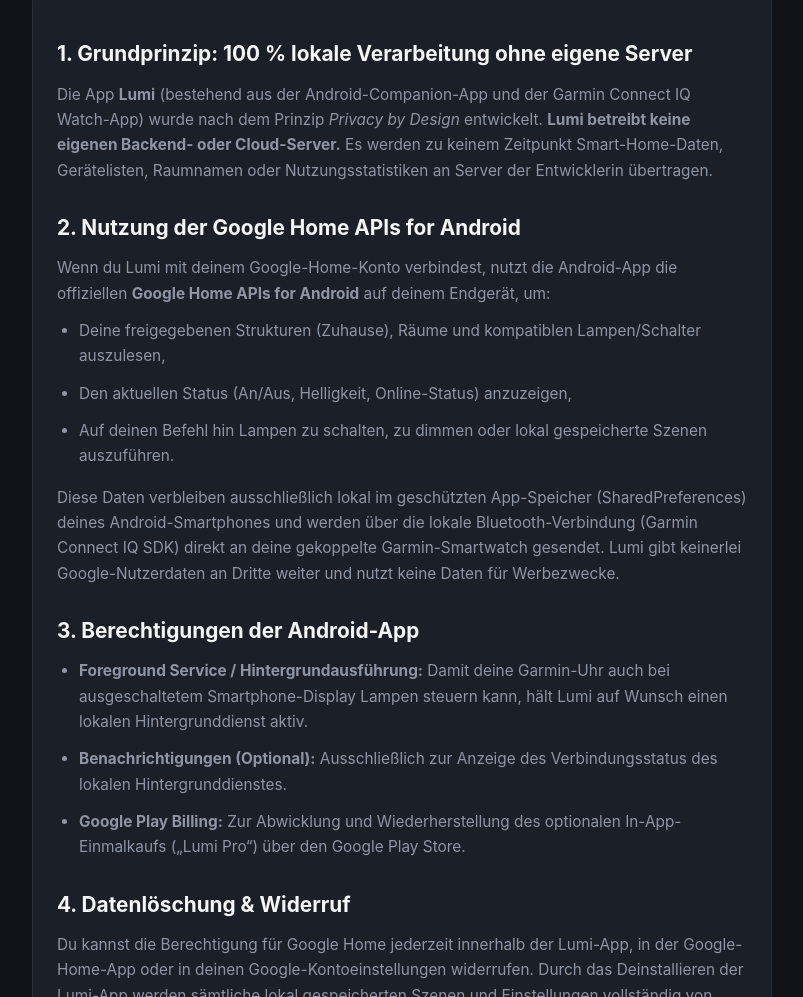
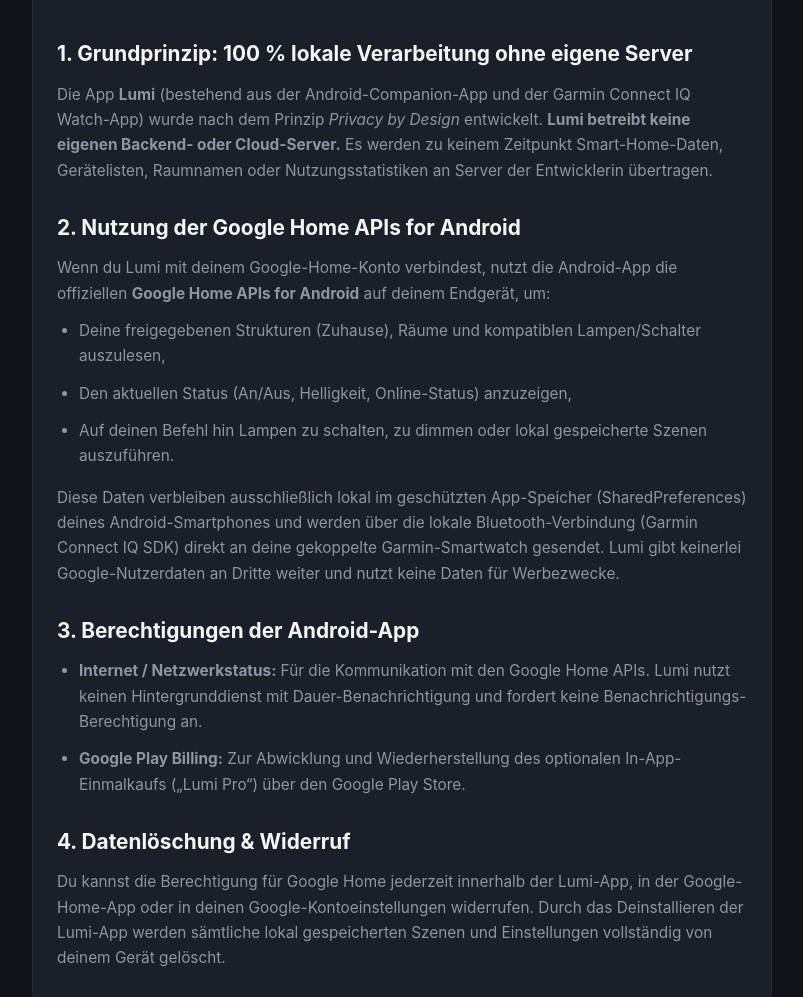
Before and after one commit to ce-lona/lumi-site, a plain HTML site: page privacy.html in a window 1280 px wide. Shown: the part 207-1204 px from the top of the page, without its empty margins (238-1041 px from the left). Drawn offline with Linux system fonts and the light colour scheme.

Commit message:
Privacy: remove foreground service/notifications section
Co-Authored-By: Claude Opus 5.5 <noreply@anthropic.com>

```diff
--- a/privacy.html
+++ b/privacy.html
@@ -74,8 +74,7 @@
 
       <h2>3. Berechtigungen der Android-App</h2>
       <ul>
-        <li><strong>Foreground Service / Hintergrundausführung:</strong> Damit deine Garmin-Uhr auch bei ausgeschaltetem Smartphone-Display Lampen steuern kann, hält Lumi auf Wunsch einen lokalen Hintergrunddienst aktiv.</li>
-        <li><strong>Benachrichtigungen (Optional):</strong> Ausschließlich zur Anzeige des Verbindungsstatus des lokalen Hintergrunddienstes.</li>
+        <li><strong>Internet / Netzwerkstatus:</strong> Für die Kommunikation mit den Google Home APIs. Lumi nutzt keinen Hintergrunddienst mit Dauer-Benachrichtigung und fordert keine Benachrichtigungs-Berechtigung an.</li>
         <li><strong>Google Play Billing:</strong> Zur Abwicklung und Wiederherstellung des optionalen In-App-Einmalkaufs („Lumi Pro“) über den Google Play Store.</li>
       </ul>
 
```
